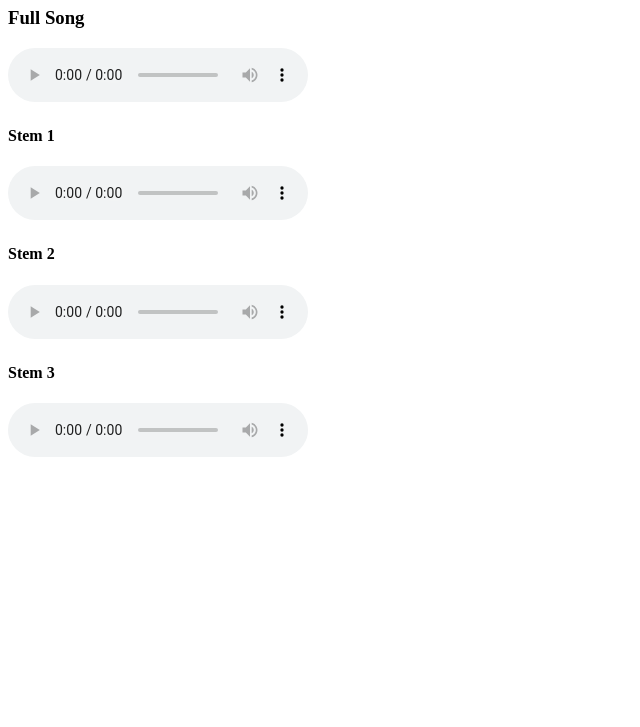
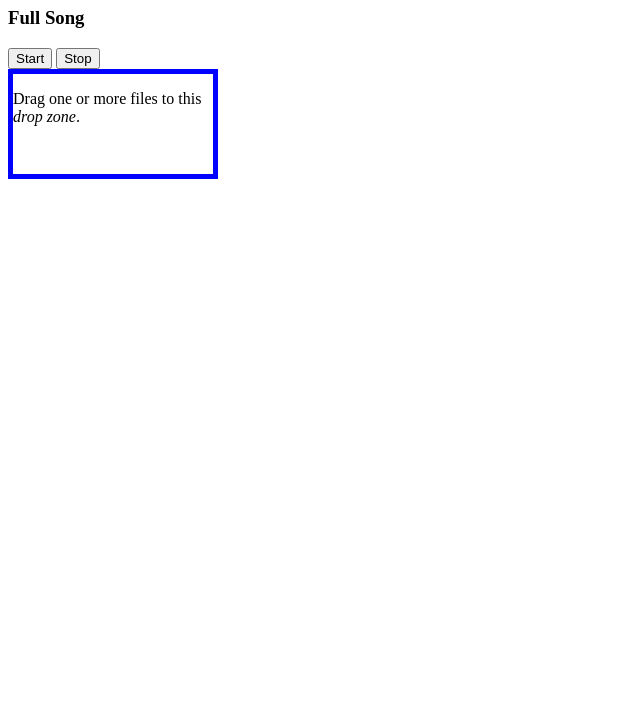
Before and after one commit to kjobrien11/ModularListening, a plain HTML site: page index.html in a window 1280 px wide. Shown: the part 73-800 px from the top of the page, without its empty margins (0-640 px from the left). Drawn offline with Linux system fonts and the light colour scheme.

Commit message:
Adds style.css and modifies the project to be set up for Stem Storage instead of Modular Listening. Project now designed as a storage mechanism instead of a streaming service.

```diff
--- a/index.html
+++ b/index.html
@@ -5,27 +5,28 @@
     <meta http-equiv="X-UA-Compatible" content="IE=edge">
     <meta name="viewport" content="width=device-width, initial-scale=1.0">
     <title>Modular Listening</title>
-    <script src="js/index.js"></script>
+    <script src="index.js"></script>
+    <link rel="stylesheet" href="style.css">
+    <style>
+    #drop_zone {
+  border: 5px solid blue;
+  width: 200px;
+  height: 100px;
+}
+</style>
 </head>
 <body>
-    <h1>Modular Listening</h1>
+    <h1>Stem Storage</h1>
     <h3>Full Song</h3>
-    <audio controls>
-        <source src="sampleaudio.mp3" type="audio/mpeg">
-    </audio>
 
-    <h4>Stem 1</h4>
-    <audio controls>
-        <source src="kick.mp3" type="audio/mpeg">
-    </audio>
-    <h4>Stem 2</h4>
-    <audio controls>
-        <source src="snare.mp3" type="audio/mpeg">
-    </audio>
-    <h4>Stem 3</h4>
-    <audio controls>
-        <source src="hats.mp3" type="audio/mpeg">
-    </audio>
+    <button id="start" onclick="start();"> Start</button>
+    <button id="stop" onclick="stop();">Stop</button>
+
+    <div id="drop_zone" ondrop="dropHandler(event);" ondragover="dragOverHandler(event);">
+  <p>Drag one or more files to this <i>drop zone</i>.</p>
+</div>
+
+
 
 </body>
 </html>
--- a/index.js
+++ b/index.js
@@ -1 +1,88 @@
-const audioContext = new AudioContext();
+
+// const AudioContext = window.AudioContext || window.webkitAudioContext;
+
+// let audioContext;
+
+// try {
+//   audioContext =
+//     new (window.AudioContext || window.webkitAudioContext)();
+// } catch (error) {
+//   window.alert(
+//     `Sorry, but your browser doesn't support the Web Audio API!`
+//   );
+// }
+
+
+// let oscillator = audioContext.createOscillator();
+// oscillator.connect(audioContext.destination);
+
+// const gainNode = audioContext.createGain();
+
+
+// function start(){
+//     oscillator = audioContext.createOscillator();
+//     oscillator.connect(audioContext.destination);
+//     oscillator.start();
+// }
+// function stop(){
+//     oscillator.stop();
+//     oscillator = null;
+// }
+
+
+function start() {
+    'use strict';
+
+    const URL = 'https://s3-us-west-2.amazonaws.com/s.cdpn.io/123941/Yodel_Sound_Effect.mp3';
+
+    const context = new AudioContext();
+    const playButton = document.querySelector('#play');
+
+    let yodelBuffer;
+
+    window.fetch(URL)
+      .then(response => response.arrayBuffer())
+      .then(arrayBuffer => context.decodeAudioData(arrayBuffer))
+      .then(audioBuffer => {
+        playButton.disabled = false;
+        yodelBuffer = audioBuffer;
+      });
+
+      playButton.onclick = () => play(yodelBuffer);
+
+    function play(audioBuffer) {
+      const source = context.createBufferSource();
+      source.buffer = audioBuffer;
+      source.connect(context.destination);
+      source.start();
+    }
+  };
+
+  function dropHandler(ev) {
+    console.log('File(s) dropped');
+
+    // Prevent default behavior (Prevent file from being opened)
+    ev.preventDefault();
+
+    if (ev.dataTransfer.items) {
+      // Use DataTransferItemList interface to access the file(s)
+      [...ev.dataTransfer.items].forEach((item, i) => {
+        // If dropped items aren't files, reject them
+        if (item.kind === 'file') {
+          const file = item.getAsFile();
+          console.log(`… file[${i}].name = ${file.name}`);
+        }
+      });
+    } else {
+      // Use DataTransfer interface to access the file(s)
+      [...ev.dataTransfer.files].forEach((file, i) => {
+        console.log(`… file[${i}].name = ${file.name}`);
+      });
+    }
+  }
+  function dragOverHandler(ev) {
+    console.log('File(s) in drop zone');
+
+    // Prevent default behavior (Prevent file from being opened)
+    ev.preventDefault();
+  }
--- /dev/null
+++ b/style.css
@@ -0,0 +1,3 @@
+body{
+    border: black;
+}
```
